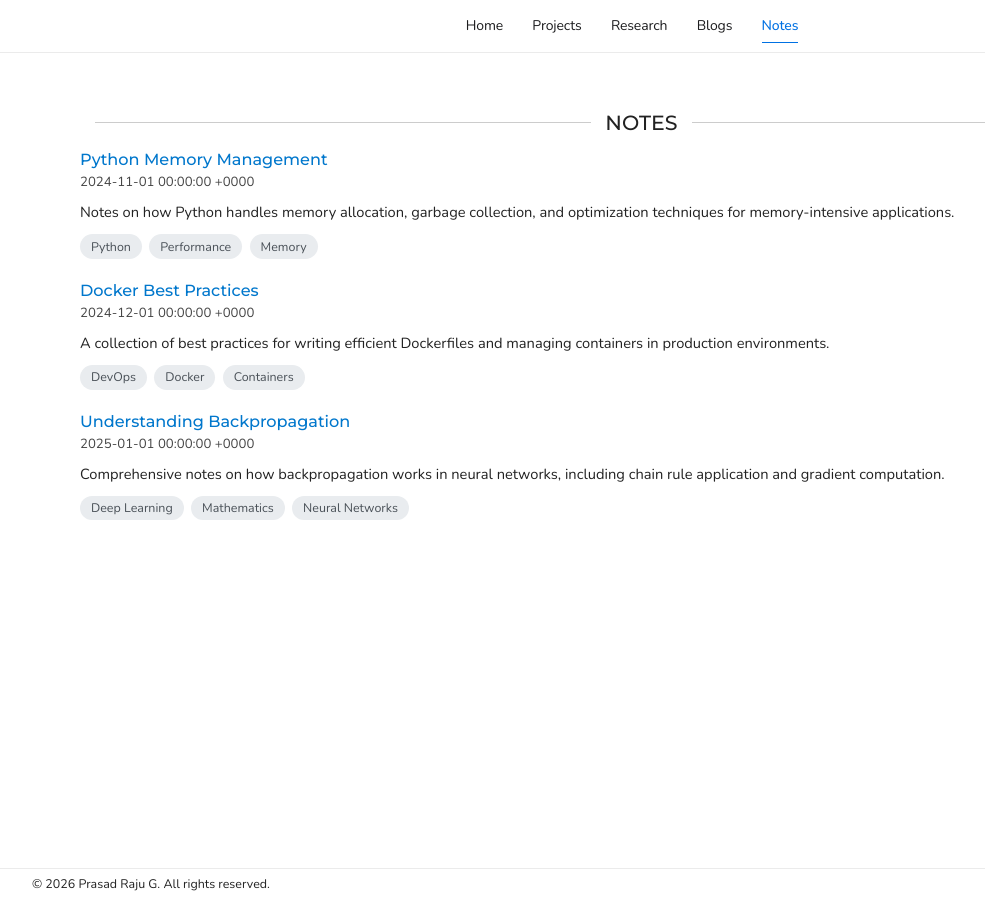
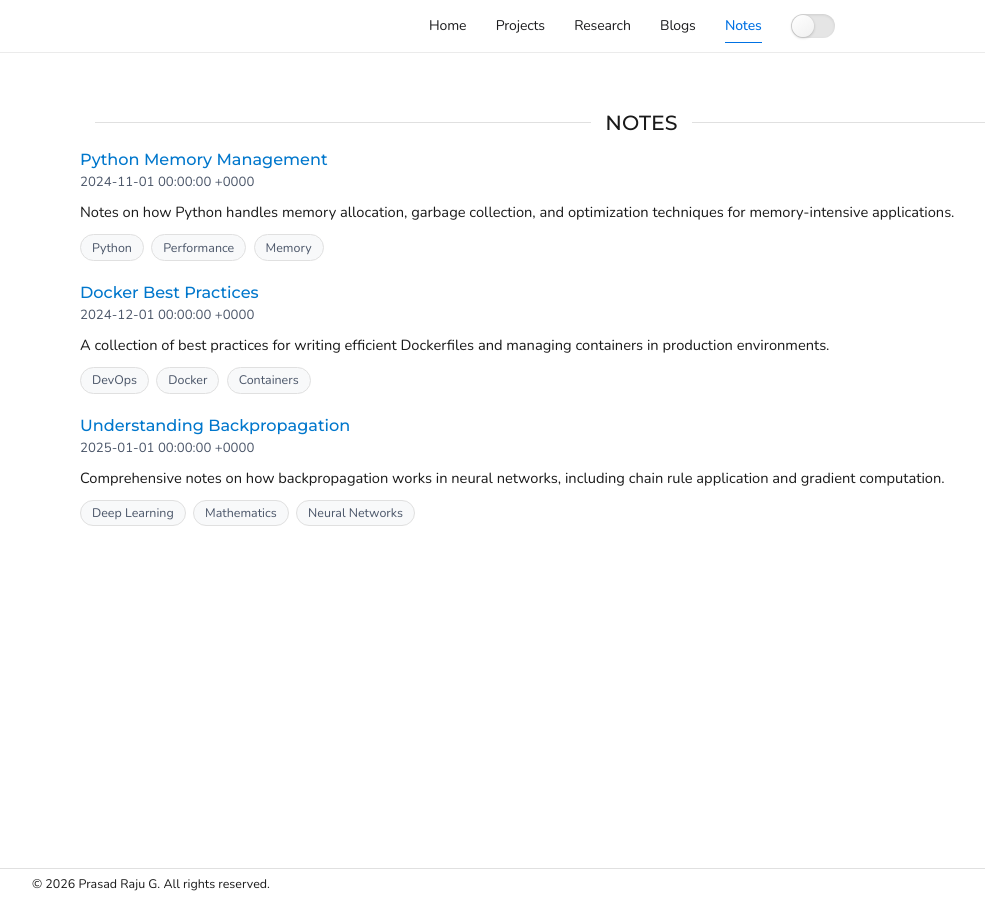
Before and after one commit to iamprasadraju/iamprasadraju.github.io, a Jekyll site: the page built from notes.md, in a window 1280 px wide. Shown: the whole page, without its empty margins (8-993 px from the left). Built offline with Jekyll 4.4.1, drawn with Linux system fonts in a browser that asks for light colours.

Commit message:
dark mode added

```diff
--- a/_includes/navigation.html
+++ b/_includes/navigation.html
@@ -7,6 +7,14 @@
       <li><a href="{{ '/research/' | relative_url }}" {% if page.url contains '/research/' %}class="active"{% endif %}>Research</a></li>
       <li><a href="{{ '/blogs/' | relative_url }}" {% if page.url contains '/blogs/' %}class="active"{% endif %}>Blogs</a></li>
       <li><a href="{{ '/notes/' | relative_url }}" {% if page.url contains '/notes/' %}class="active"{% endif %}>Notes</a></li>
+      <li class="theme-toggle-wrapper">
+        <label class="theme-toggle-apple" for="theme-toggle-input" aria-label="Toggle dark mode">
+          <input type="checkbox" id="theme-toggle-input" class="theme-toggle-input">
+          <span class="theme-toggle-slider">
+            <span class="theme-toggle-knob"></span>
+          </span>
+        </label>
+      </li>
     </ul>
   </div>
 </nav>
--- a/_layouts/default.html
+++ b/_layouts/default.html
@@ -29,7 +29,20 @@
     <link rel="stylesheet" href="{{ '/assets/css/main.css' | relative_url }}">
     <link rel="stylesheet" href="{{ '/assets/css/resume.css' | relative_url }}">
 
-    <meta name="theme-color" content="#fafafa">
+    <meta name="theme-color" content="#fafafa" media="(prefers-color-scheme: light)">
+    <meta name="theme-color" content="#000000" media="(prefers-color-scheme: dark)">
+
+    <!-- Prevent FOUC for dark mode -->
+    <script>
+      (function() {
+        const savedTheme = localStorage.getItem('theme');
+        if (savedTheme) {
+          document.documentElement.setAttribute('data-theme', savedTheme);
+        } else if (window.matchMedia && window.matchMedia('(prefers-color-scheme: dark)').matches) {
+          document.documentElement.setAttribute('data-theme', 'dark');
+        }
+      })();
+    </script>
 
     <!-- Favicon and Manifest -->
     <!-- <link rel="icon" href="{{ '/favicon.ico' | relative_url }}" sizes="any"> -->
--- a/assets/css/main.css
+++ b/assets/css/main.css
@@ -12,6 +12,45 @@
   --nav-bg-color-dark: rgba(30, 30, 30, 0.72);
   --nav-link-color: #1d1d1f;
   --nav-link-hover: #0071e3;
+
+  /* Dark mode variables */
+  --bg-color: #ffffff;
+  --bg-color-secondary: #f8f9fa;
+  --text-color: #1a1a1a;
+  --text-color-secondary: #4a5568;
+  --border-color: #e0e0e0;
+  --card-bg: #ffffff;
+  --card-border: #e0e0e0;
+  --input-bg: #ffffff;
+  --hover-bg: #f5f5f5;
+  --shadow-color: rgba(0, 0, 0, 0.08);
+}
+
+[data-theme="dark"] {
+  --link-color: #60a5fa;
+  --link-color-hover: #93c5fd;
+  --header-footer-bg-color: #000000;
+  --aside-accent-color: #60a5fa;
+  --skill-bar-fill-color: #3b82f6;
+  --blockquote-bg-color: #1a1a1a;
+  --blockquote-accent-color: #60a5fa;
+  --blockquote-text-color: #ffffff;
+  --nav-bg-color: rgba(0, 0, 0, 0.9);
+  --nav-bg-color-dark: rgba(255, 255, 255, 0.1);
+  --nav-link-color: #ffffff;
+  --nav-link-hover: #60a5fa;
+
+  /* AMOLED Dark mode overrides */
+  --bg-color: #000000;
+  --bg-color-secondary: #0a0a0a;
+  --text-color: #ffffff;
+  --text-color-secondary: #b0b0b0;
+  --border-color: #333333;
+  --card-bg: #0a0a0a;
+  --card-border: #222222;
+  --input-bg: #000000;
+  --hover-bg: #1a1a1a;
+  --shadow-color: rgba(0, 0, 0, 0.5);
 }
 
 /* Apple-style Glassmorphism Navigation */
@@ -90,9 +129,96 @@
   width: 100%;
 }
 
+/* Theme Toggle - Apple Style */
+.theme-toggle-wrapper {
+  display: flex;
+  align-items: center;
+  margin-left: 1rem;
+}
+
+.theme-toggle-apple {
+  position: relative;
+  display: inline-block;
+  width: 44px;
+  height: 24px;
+  cursor: pointer;
+}
+
+.theme-toggle-input {
+  opacity: 0;
+  width: 0;
+  height: 0;
+}
+
+.theme-toggle-slider {
+  position: absolute;
+  top: 0;
+  left: 0;
+  right: 0;
+  bottom: 0;
+  background-color: #e5e5e5;
+  border-radius: 24px;
+  transition: background-color 0.4s ease;
+  box-shadow: inset 0 1px 3px rgba(0, 0, 0, 0.1);
+}
+
+.theme-toggle-knob {
+  position: absolute;
+  top: 1px;
+  left: 1px;
+  width: 22px;
+  height: 22px;
+  background: linear-gradient(145deg, #ffffff, #f0f0f0);
+  border-radius: 50%;
+  transition: transform 0.4s cubic-bezier(0.68, -0.55, 0.27, 1.55);
+  box-shadow: 0 1px 3px rgba(0, 0, 0, 0.2), 0 0 1px rgba(0, 0, 0, 0.1);
+}
+
+.theme-toggle-input:checked + .theme-toggle-slider {
+  background-color: #34c759;
+}
+
+.theme-toggle-input:checked + .theme-toggle-slider .theme-toggle-knob {
+  transform: translateX(20px);
+}
+
+/* Hover effects */
+.theme-toggle-apple:hover .theme-toggle-slider {
+  box-shadow: inset 0 1px 4px rgba(0, 0, 0, 0.15);
+}
+
+.theme-toggle-apple:active .theme-toggle-knob {
+  width: 26px;
+}
+
+.theme-toggle-input:checked ~ .theme-toggle-apple:active .theme-toggle-knob {
+  transform: translateX(14px);
+}
+
+[data-theme="dark"] .theme-toggle-slider {
+  background-color: #34c759;
+}
+
+[data-theme="dark"] .theme-toggle-knob {
+  transform: translateX(20px);
+}
+
 /* Adjust body for fixed nav */
 body {
   padding-top: 52px;
+  background-color: var(--bg-color);
+  color: var(--text-color);
+  transition: background-color 0.5s ease, color 0.5s ease;
+}
+
+/* Smooth transitions for dark mode */
+*,
+*::before,
+*::after {
+  transition: background-color 0.5s ease,
+              border-color 0.5s ease,
+              box-shadow 0.5s ease,
+              color 0.5s ease;
 }
 
 /* Note Tags */
@@ -106,10 +232,11 @@
 .tag {
   display: inline-block;
   padding: 0.25rem 0.75rem;
-  background-color: #e9ecef;
+  background-color: var(--bg-color-secondary);
   border-radius: 20px;
   font-size: 0.85rem;
-  color: #495057;
+  color: var(--text-color-secondary);
+  border: 1px solid var(--border-color);
 }
 
 /* Skill Tags */
@@ -121,12 +248,13 @@
 }
 
 .skill-tag {
-  background-color: #f0f0f0;
+  background-color: var(--bg-color-secondary);
   padding: 5px 12px;
   border-radius: 15px;
   font-size: 0.9em;
-  border: 1px solid #ddd;
+  border: 1px solid var(--border-color);
   display: inline-block;
+  color: var(--text-color);
 }
 
 /* Interests Tags */
@@ -260,7 +388,7 @@
 }
 
 aside {
-  border-top: 1px solid #ccc;
+  border-top: 1px solid var(--border-color);
 }
 
 section {
@@ -312,14 +440,14 @@
 
 .page-header {
   background: var(--header-footer-bg-color);
-  border-bottom: 1px solid #ccc;
+  border-bottom: 1px solid var(--border-color);
 }
 
 .page-footer {
   background-color: var(--nav-bg-color) !important;
   backdrop-filter: saturate(180%) blur(20px);
   -webkit-backdrop-filter: saturate(180%) blur(20px);
-  border-top: 1px solid rgba(0, 0, 0, 0.08);
+  border-top: 1px solid var(--border-color);
   padding: 0.25rem 1rem;
   font-size: 0.85rem;
   height: 32px;
@@ -333,6 +461,7 @@
   left: 0;
   right: 0;
   z-index: 1000;
+  color: var(--text-color);
 }
 
 .page-footer .container {
@@ -361,7 +490,7 @@
   aspect-ratio: 1 / 1;
   border-radius: 50%;
   object-fit: cover;
-  border: 1px solid #999;
+  border: 1px solid var(--border-color);
 }
 
 .header-info ul {
@@ -376,7 +505,7 @@
 
 .header-label {
   font-size: 1.3rem;
-  color: #444;
+  color: var(--text-color-secondary);
   margin-top: 0.2rem;
   margin-bottom: 0.8rem;
 }
@@ -396,8 +525,12 @@
 .section-heading::after {
   content: "";
   flex: 1;
-  border-bottom: 1px solid #ccc;
+  border-bottom: 1px solid var(--border-color);
   margin: 0 1rem;
+}
+
+.section-heading {
+  color: var(--text-color);
 }
 
 aside .section-heading {
@@ -415,7 +548,7 @@
 
 .section-label {
   font-size: 0.9rem;
-  color: #444;
+  color: var(--text-color-secondary);
   margin-top: 0.25rem;
   margin-bottom: 0.5rem;
 }
@@ -443,7 +576,7 @@
 
 figcaption {
   text-align: center;
-  color: #666;
+  color: var(--text-color-secondary);
   font-size: 0.9rem;
   margin-top: 0.5rem;
   font-style: italic;
@@ -495,7 +628,7 @@
     content: "|";
     margin-left: 0.5rem;
     margin-right: 0.5rem;
-    color: #ccc;
+    color: var(--border-color);
   }
 
   /* Ensure compact footer on all pages in mobile */
@@ -517,8 +650,8 @@
   height: 1.5rem;
   margin-top: 0.25rem;
   margin-bottom: 1rem;
-  background: #eee;
-  border: 1px solid #848484;
+  background: var(--bg-color-secondary);
+  border: 1px solid var(--border-color);
   border-radius: 2px;
   overflow: hidden;
 }
@@ -534,7 +667,7 @@
 }
 
 .skill-bar-label {
-  color: #333;
+  color: var(--text-color);
   font-size: 0.9rem;
   white-space: nowrap;
 }
@@ -689,7 +822,7 @@
   .inline-list li:not(:last-child)::after {
     content: "|";
     margin-left: var(--spacing-inline);
-    color: #ccc;
+    color: var(--border-color);
   }
 
   .side-gallery {
@@ -734,11 +867,11 @@
 }
 
 .project-card {
-  background: #fff;
-  border: 1px solid #e0e0e0;
+  background: var(--card-bg);
+  border: 1px solid var(--card-border);
   border-radius: 8px;
   overflow: hidden;
-  transition: transform 0.2s ease, box-shadow 0.2s ease;
+  transition: transform 0.2s ease, box-shadow 0.2s ease, background-color 0.5s ease, border-color 0.5s ease;
   display: flex;
   flex-direction: column;
 }
@@ -752,7 +885,7 @@
   width: 100%;
   height: 120px;
   overflow: hidden;
-  background: #f5f5f5;
+  background: var(--bg-color-secondary);
   display: flex;
   align-items: center;
   justify-content: center;
@@ -792,16 +925,16 @@
 }
 
 .project-card-title a {
-  color: #1a1a1a;
+  color: var(--text-color);
   text-decoration: none;
 }
 
 .project-card-title a:hover {
-  color: #0077cc;
+  color: var(--link-color);
 }
 
 .project-card-summary {
-  color: #666;
+  color: var(--text-color-secondary);
   font-size: 0.8rem;
   line-height: 1.4;
   margin-bottom: 0.5rem;
@@ -823,25 +956,25 @@
   padding-left: 1rem;
   margin-bottom: 0.25rem;
   font-size: 0.75rem;
-  color: #555;
+  color: var(--text-color-secondary);
 }
 
 .project-card-highlights li::before {
   content: "•";
   position: absolute;
   left: 0;
-  color: #0077cc;
+  color: var(--link-color);
   font-weight: bold;
 }
 
 .project-card-footer {
   padding: 0.625rem 0.875rem;
-  border-top: 1px solid #eee;
-  background: #fafafa;
+  border-top: 1px solid var(--border-color);
+  background: var(--bg-color-secondary);
 }
 
 .project-card-link {
-  color: #0077cc;
+  color: var(--link-color);
   text-decoration: none;
   font-weight: 500;
   font-size: 0.8rem;
@@ -851,7 +984,7 @@
 }
 
 .project-card-link:hover {
-  color: #00487c;
+  color: var(--link-color-hover);
 }
 
 .project-card-link-wrapper {
@@ -867,7 +1000,7 @@
 }
 
 .project-card-link-wrapper:hover .project-card-title {
-  color: #0077cc;
+  color: var(--link-color);
 }
 
 /* Project Detail Page */
@@ -897,7 +1030,7 @@
 
 .project-detail-summary {
   font-size: 1.1rem;
-  color: #666;
+  color: var(--text-color-secondary);
   margin-bottom: 1.5rem;
 }
 
@@ -941,23 +1074,26 @@
 
 .project-detail-content strong {
   font-weight: 600;
-  color: #333;
+  color: var(--text-color);
 }
 
 .project-detail-content code {
-  background: #f4f4f4;
+  background: var(--bg-color-secondary);
   padding: 0.2rem 0.4rem;
   border-radius: 4px;
   font-family: 'Courier New', monospace;
   font-size: 0.9em;
+  color: var(--text-color);
+  border: 1px solid var(--border-color);
 }
 
 .project-detail-content pre {
-  background: #f4f4f4;
+  background: var(--bg-color-secondary);
   padding: 1rem;
   border-radius: 8px;
   overflow-x: auto;
   margin-bottom: 1rem;
+  border: 1px solid var(--border-color);
 }
 
 .project-detail-content pre code {
@@ -966,10 +1102,11 @@
 }
 
 .project-detail-highlights {
-  background: #f8f9fa;
+  background: var(--bg-color-secondary);
   padding: 1.5rem;
   border-radius: 8px;
   margin: 1.5rem 0;
+  border: 1px solid var(--border-color);
 }
 
 .project-detail-highlights h3 {
@@ -1047,23 +1184,28 @@
 }
 
 .profile-card {
-  background-color: #ffffff;
-  border: 1px solid #e0e0e0;
+  background-color: var(--card-bg);
+  border: 1px solid var(--card-border);
   border-radius: 16px;
   padding: 1.5rem;
   margin-bottom: 1rem;
-  box-shadow: 0 2px 8px rgba(0, 0, 0, 0.1);
+  box-shadow: 0 2px 8px var(--shadow-color);
 }
 
 .profile-about {
-  background: #f8f9fa;
+  background: var(--card-bg);
   border-radius: 12px;
   padding: 1.25rem;
-  border: 1px solid #e0e0e0;
+  border: 1px solid var(--border-color);
 }
 
 .profile-card-inner {
   text-align: center;
+}
+
+[data-theme="dark"] .profile-about {
+  background: #111111;
+  border: 1px solid #444444;
 }
 
 .profile-image {
@@ -1080,12 +1222,12 @@
   font-size: 1.4rem;
   font-weight: 700;
   margin: 0 0 0.25rem 0;
-  color: #1d1d1f;
+  color: var(--text-color);
 }
 
 .profile-title {
   font-size: 0.95rem;
-  color: #666;
+  color: var(--text-color-secondary);
   margin: 0 0 0.75rem 0;
   font-weight: 500;
 }
@@ -1099,7 +1241,7 @@
 }
 
 .profile-contact a {
-  color: #0071e3;
+  color: var(--link-color);
   text-decoration: none;
   word-break: break-all;
 }
@@ -1109,7 +1251,7 @@
 }
 
 .profile-contact .location {
-  color: #666;
+  color: var(--text-color-secondary);
   font-size: 0.8rem;
 }
 
@@ -1118,32 +1260,27 @@
   justify-content: center;
   gap: 0.75rem;
   padding-top: 0.5rem;
-  border-top: 1px solid rgba(0,0,0,0.06);
+  border-top: 1px solid var(--border-color);
 }
 
 .profile-social a {
-  color: #666;
+  color: var(--text-color-secondary);
   transition: all 0.2s ease;
   padding: 0.4rem;
   border-radius: 50%;
 }
 
 .profile-social a:hover {
-  color: #0071e3;
-  background: rgba(0,113,227,0.1);
-}
-
-.profile-about {
-  background: rgba(248, 249, 250, 0.6);
-  border-radius: 12px;
-  padding: 1.25rem;
-  border: 1px solid rgba(0,0,0,0.06);
-}
+  color: var(--link-color);
+  background: rgba(77, 171, 247, 0.15);
+}
+
+
 
 .profile-about h3 {
   font-size: 0.85rem;
   font-weight: 600;
-  color: #1d1d1f;
+  color: var(--text-color);
   margin: 0 0 0.75rem 0;
   text-transform: uppercase;
   letter-spacing: 0.5px;
@@ -1152,8 +1289,12 @@
 .profile-about p {
   font-size: 0.9rem;
   line-height: 1.7;
-  color: #4a4a4a;
+  color: var(--text-color);
   margin: 0;
+}
+
+[data-theme="dark"] .profile-about p {
+  color: #ffffff;
 }
 
 /* Main Content Area */
@@ -1171,10 +1312,10 @@
 
 .home-skills,
 .home-interests {
-  background: rgba(248, 249, 250, 0.8);
+  background: var(--bg-color-secondary);
   padding: 1.5rem;
   border-radius: 12px;
-  border: 1px solid rgba(0,0,0,0.06);
+  border: 1px solid var(--border-color);
 }
 
 .home-skills h2,
@@ -1184,6 +1325,7 @@
   margin: 0 0 0.75rem 0;
   text-transform: uppercase;
   letter-spacing: 0.5px;
+  color: var(--text-color);
 }
 
 .skill-tags-compact {
@@ -1193,11 +1335,12 @@
 }
 
 .skill-tag-compact {
-  background: #fff;
+  background: var(--card-bg);
   padding: 0.3rem 0.7rem;
   border-radius: 15px;
   font-size: 0.8rem;
-  border: 1px solid #e0e0e0;
+  border: 1px solid var(--border-color);
+  color: var(--text-color);
 }
 
 .interests-compact {
@@ -1210,8 +1353,10 @@
   padding: 0.3rem 0.7rem;
   border-radius: 15px;
   font-size: 0.8rem;
-  border: 2px solid;
+  border-width: 2px;
+  border-style: solid;
   background: transparent;
+  color: var(--text-color);
 }
 
 .home-github {
@@ -1230,10 +1375,11 @@
 .home-inspiration blockquote {
   margin: 0;
   padding: 1rem 1.5rem;
-  background: #fff3cd;
-  border-left: 4px solid #ffc107;
+  background: var(--blockquote-bg-color);
+  border-left: 4px solid var(--blockquote-accent-color);
   border-radius: 0 8px 8px 0;
   font-style: italic;
+  color: var(--blockquote-text-color);
 }
 
 .home-inspiration cite {
@@ -1241,6 +1387,7 @@
   margin-top: 0.5rem;
   font-weight: 600;
   font-style: normal;
+  color: var(--text-color);
 }
 
 .video-wrapper {
@@ -1277,10 +1424,12 @@
 
 .thanks-list span,
 .languages-list span {
-  background: #f0f0f0;
+  background: var(--bg-color-secondary);
   padding: 0.4rem 0.8rem;
   border-radius: 4px;
   font-size: 0.85rem;
+  color: var(--text-color);
+  border: 1px solid var(--border-color);
 }
 
 /* Responsive - Tablet */
--- a/assets/css/resume.css
+++ b/assets/css/resume.css
@@ -56,7 +56,7 @@
 
 aside {
   border-top: none;
-  border-left: 1px solid #ccc;
+  border-left: 1px solid var(--border-color);
 }
 
 aside h1 {
@@ -104,5 +104,5 @@
 .inline-list li:not(:last-child)::after {
   content: "|";
   margin-left: var(--spacing-inline);
-  color: #ccc;
+  color: var(--border-color);
 }
--- a/assets/js/app.js
+++ b/assets/js/app.js
@@ -0,0 +1,75 @@
+// Dark Mode Toggle - Apple Style
+(function() {
+  // Check for saved theme preference or default to 'light'
+  const getTheme = () => {
+    const savedTheme = localStorage.getItem('theme');
+    if (savedTheme) {
+      return savedTheme;
+    }
+    // Check if user prefers dark mode
+    if (window.matchMedia && window.matchMedia('(prefers-color-scheme: dark)').matches) {
+      return 'dark';
+    }
+    return 'light';
+  };
+
+  // Apply theme to document
+  const applyTheme = (theme) => {
+    document.documentElement.setAttribute('data-theme', theme);
+    localStorage.setItem('theme', theme);
+  };
+
+  // Initialize theme on page load
+  const initTheme = () => {
+    const theme = getTheme();
+    applyTheme(theme);
+
+    // Sync checkbox state
+    const toggleInput = document.getElementById('theme-toggle-input');
+    if (toggleInput) {
+      toggleInput.checked = theme === 'dark';
+    }
+  };
+
+  // Toggle theme
+  const toggleTheme = () => {
+    const toggleInput = document.getElementById('theme-toggle-input');
+    const isDark = toggleInput.checked;
+    const newTheme = isDark ? 'dark' : 'light';
+    applyTheme(newTheme);
+  };
+
+  // Setup toggle checkbox
+  const setupToggle = () => {
+    const toggleInput = document.getElementById('theme-toggle-input');
+    if (toggleInput) {
+      toggleInput.addEventListener('change', toggleTheme);
+    }
+  };
+
+  // Initialize when DOM is ready
+  if (document.readyState === 'loading') {
+    document.addEventListener('DOMContentLoaded', () => {
+      initTheme();
+      setupToggle();
+    });
+  } else {
+    initTheme();
+    setupToggle();
+  }
+
+  // Listen for system theme changes
+  if (window.matchMedia) {
+    window.matchMedia('(prefers-color-scheme: dark)').addEventListener('change', (e) => {
+      // Only auto-switch if user hasn't manually set a preference
+      if (!localStorage.getItem('theme')) {
+        const newTheme = e.matches ? 'dark' : 'light';
+        applyTheme(newTheme);
+        const toggleInput = document.getElementById('theme-toggle-input');
+        if (toggleInput) {
+          toggleInput.checked = e.matches;
+        }
+      }
+    });
+  }
+})();
```
